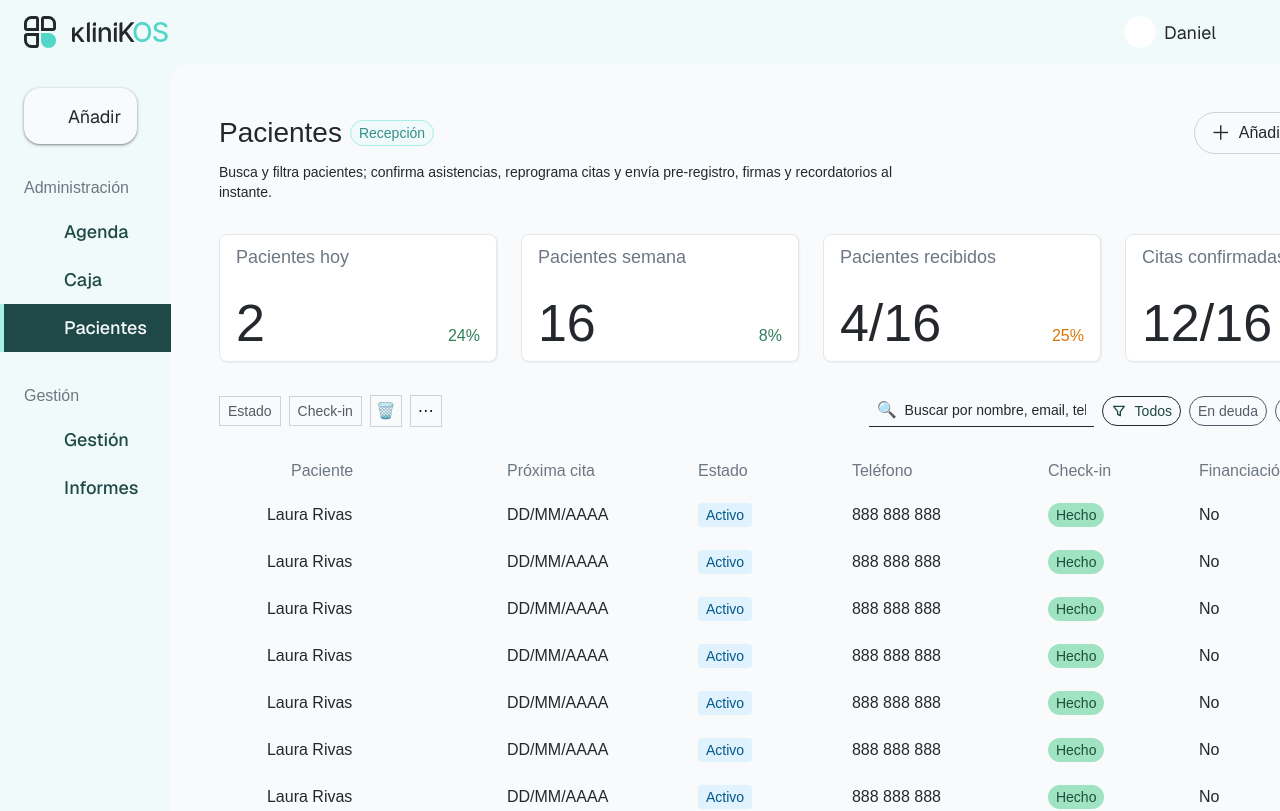
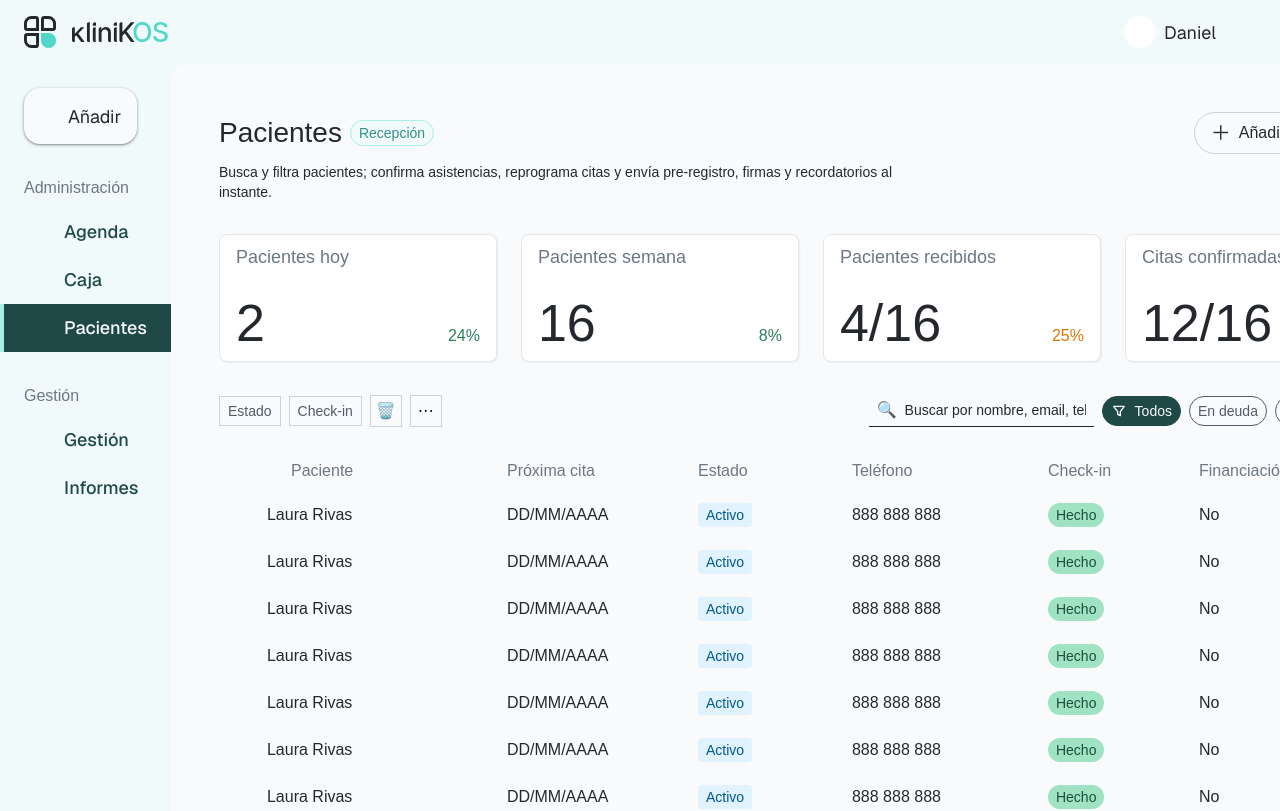
Before and after one commit to klinikOSapp/klinikOS-app, a Next.js app: page /pacientes in a window 1280 px wide. Shown: the top 811 px of the page. Built offline with nearby package versions, Linux system fonts and the light colour scheme; some icons are missing.

Commit message:
filtros parte derecha done

```diff
--- a/src/app/pacientes/page.tsx
+++ b/src/app/pacientes/page.tsx
@@ -91,48 +91,6 @@ function TableHeaderCell({
     >
       {children}
     </th>
-  )
-}
-
-function FilterButton({
-  label,
-  active,
-  onClick,
-  showIcon = true
-}: {
-  label: string
-  active: boolean
-  onClick: () => void
-  showIcon?: boolean
-}) {
-  return (
-    <button
-      onClick={onClick}
-      aria-pressed={active}
-      className={[
-        'flex items-center gap-2 px-2 py-1 rounded-[32px] text-[14px] leading-[20px] border cursor-pointer hover:bg-[#D3F7F3] hover:border-[#7DE7DC] active:bg-[#1E4947] active:text-[#F8FAFB] active:border-[#1E4947] transition-colors',
-        active
-          ? 'border-[var(--color-neutral-900)] text-[#1E4947]'
-          : 'border-[var(--color-neutral-700)] text-[var(--color-neutral-700)]'
-      ].join(' ')}
-    >
-      {showIcon && (
-        <svg
-          aria-hidden='true'
-          viewBox='0 0 24 24'
-          className='size-4'
-          fill='none'
-        >
-          <path
-            d='M4 5h16l-6 8v6l-4-2v-4L4 5z'
-            stroke='currentColor'
-            strokeWidth='2'
-            strokeLinejoin='round'
-          />
-        </svg>
-      )}
-      <span>{label}</span>
-    </button>
   )
 }
 
@@ -327,29 +285,63 @@ export default function PacientesPage() {
               className='bg-transparent outline-none text-[14px] leading-[20px] text-[var(--color-neutral-900)] placeholder-[var(--color-neutral-900)]'
             />
           </div>
-          <FilterButton
-            label='Todos'
-            active={activeFilter === 'todos'}
+          <button
             onClick={() => setActiveFilter('todos')}
-          />
-          <FilterButton
-            label='En deuda'
-            active={activeFilter === 'deuda'}
+            className={[
+              'flex items-center gap-2 px-2 py-1 rounded-[32px] text-[14px] leading-[20px] border cursor-pointer transition-colors hover:bg-[#D3F7F3] hover:border-[#7DE7DC] active:bg-[#1E4947] active:text-[#F8FAFB] active:border-[#1E4947]',
+              activeFilter === 'todos'
+                ? 'bg-[#1E4947] border-[#1E4947] text-[#F8FAFB]'
+                : 'border-[var(--color-neutral-700)] text-[var(--color-neutral-700)]'
+            ].join(' ')}
+          >
+            <svg
+              aria-hidden='true'
+              viewBox='0 0 24 24'
+              className='size-4'
+              fill='none'
+            >
+              <path
+                d='M4 5h16l-6 8v6l-4-2v-4L4 5z'
+                stroke='currentColor'
+                strokeWidth='2'
+                strokeLinejoin='round'
+              />
+            </svg>
+            <span>Todos</span>
+          </button>
+          <button
             onClick={() => setActiveFilter('deuda')}
-            showIcon={false}
-          />
-          <FilterButton
-            label='Activos'
-            active={activeFilter === 'activos'}
+            className={[
+              'px-2 py-1 rounded-[32px] text-[14px] leading-[20px] border cursor-pointer transition-colors hover:bg-[#D3F7F3] hover:border-[#7DE7DC] active:bg-[#1E4947] active:text-[#F8FAFB] active:border-[#1E4947]',
+              activeFilter === 'deuda'
+                ? 'bg-[#1E4947] border-[#1E4947] text-[#F8FAFB]'
+                : 'border-[var(--color-neutral-700)] text-[var(--color-neutral-700)]'
+            ].join(' ')}
+          >
+            En deuda
+          </button>
+          <button
             onClick={() => setActiveFilter('activos')}
-            showIcon={false}
-          />
-          <FilterButton
-            label='Recall'
-            active={activeFilter === 'recall'}
+            className={[
+              'px-2 py-1 rounded-[32px] text-[14px] leading-[20px] border cursor-pointer transition-colors hover:bg-[#D3F7F3] hover:border-[#7DE7DC] active:bg-[#1E4947] active:text-[#F8FAFB] active:border-[#1E4947]',
+              activeFilter === 'activos'
+                ? 'bg-[#1E4947] border-[#1E4947] text-[#F8FAFB]'
+                : 'border-[var(--color-neutral-700)] text-[var(--color-neutral-700)]'
+            ].join(' ')}
+          >
+            Activos
+          </button>
+          <button
             onClick={() => setActiveFilter('recall')}
-            showIcon={false}
-          />
+            className={[
+              'px-2 py-1 rounded-[32px] text-[14px] leading-[20px] border cursor-pointer transition-colors hover:bg-[#D3F7F3] hover:border-[#7DE7DC] active:bg-[#1E4947] active:text-[#F8FAFB] active:border-[#1E4947]',
+              activeFilter === 'recall'
+                ? 'bg-[#1E4947] border-[#1E4947] text-[#F8FAFB]'
+                : 'border-[var(--color-neutral-700)] text-[var(--color-neutral-700)]'
+            ].join(' ')}
+          >
+            Recall
+          </button>
         </div>
       </div>
 
```
